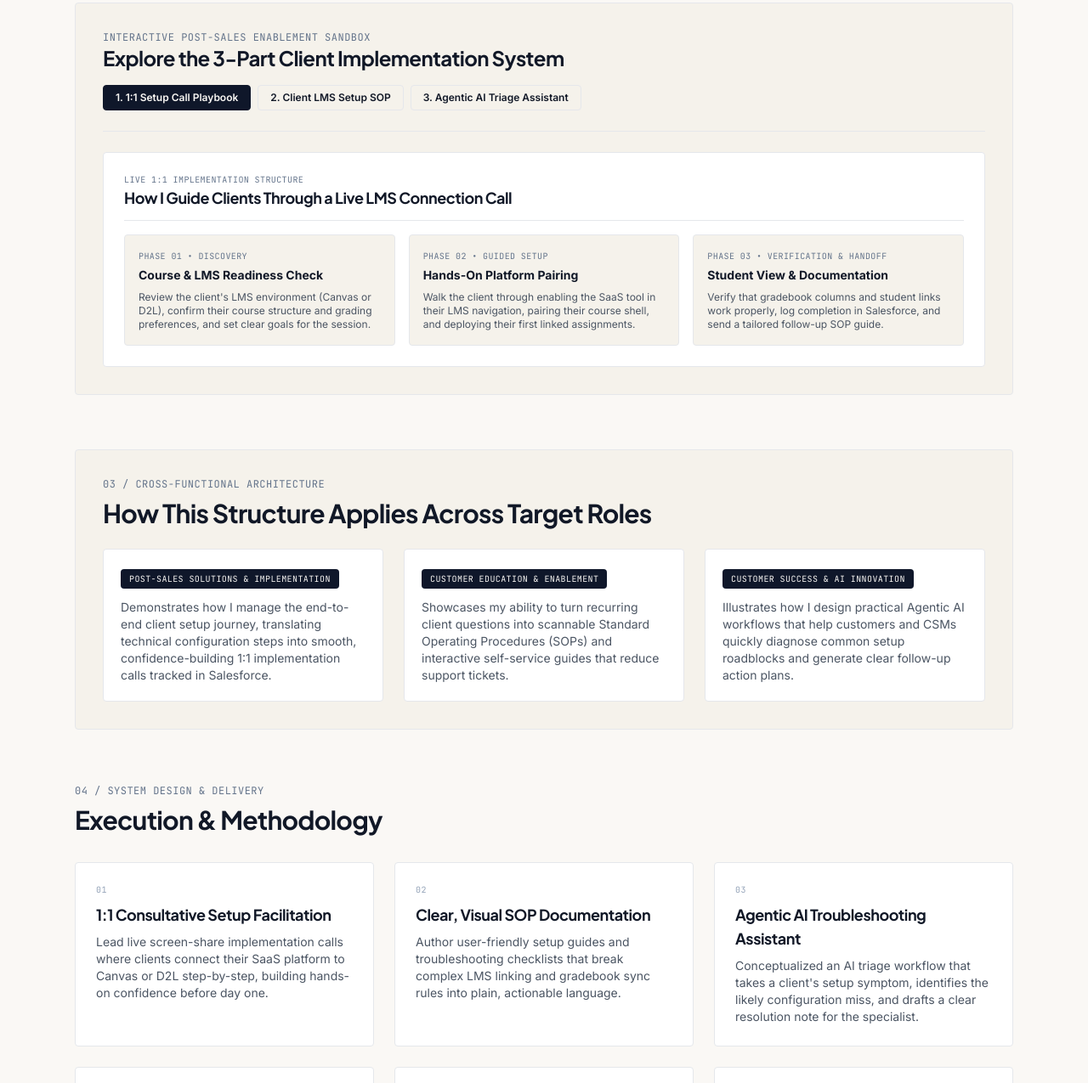
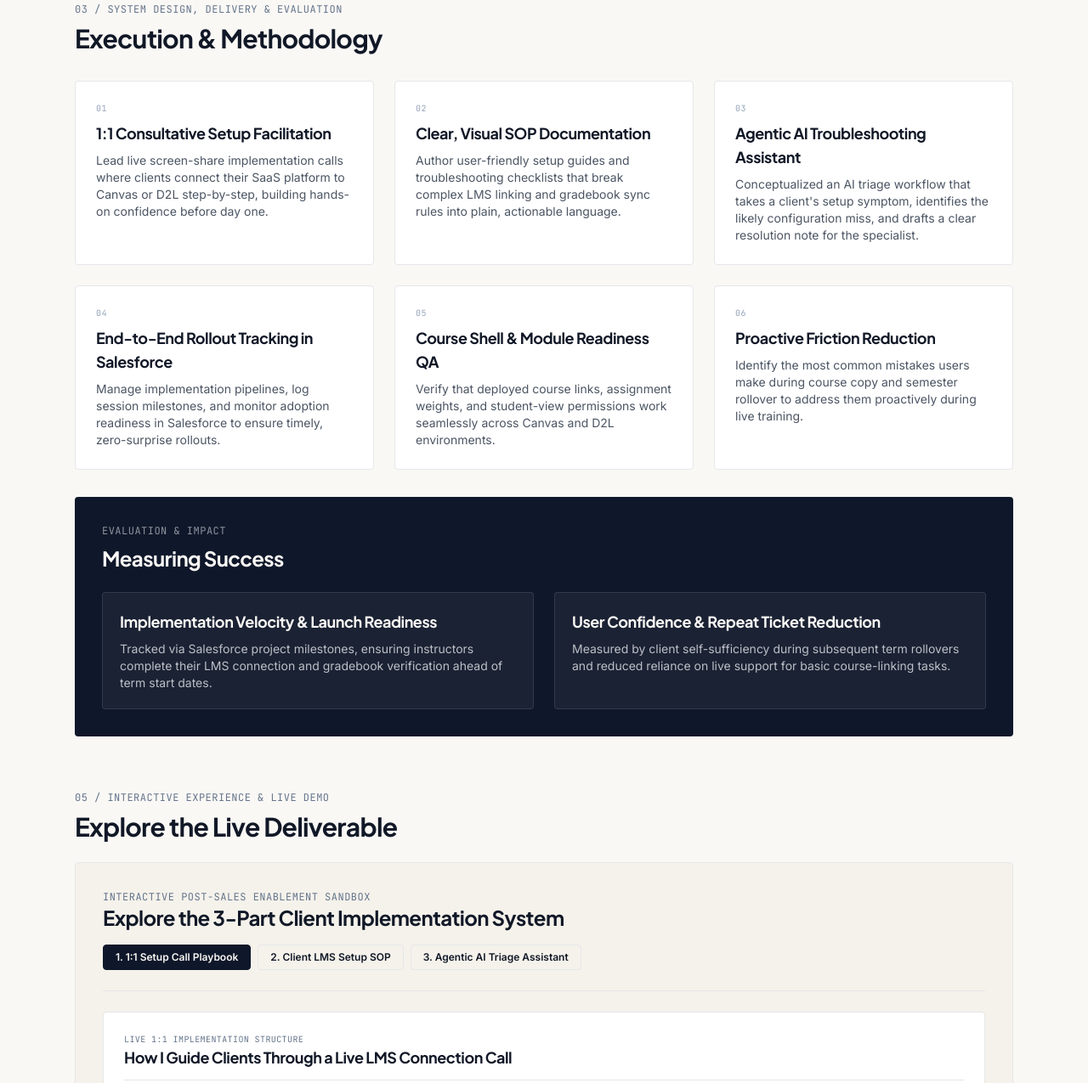
Before and after one commit to lythiaA/portfolio, a plain HTML site: page project.html in a window 1280 px wide. Shown: the part 985-2260 px from the top of the page at 85% size. Drawn offline with nearby package versions, Linux system fonts and the light colour scheme.

Commit message:
Updated Page with new flow

```diff
--- a/project.html
+++ b/project.html
@@ -95,7 +95,7 @@
                     </div>
                 </div>
 
-                <!-- Challenge & Persona Grid -->
+                <!-- 01 & 02: Challenge & Persona Grid -->
                 <div class="grid md:grid-cols-2 gap-8 mb-16">
                     <div class="p-8 rounded surface-white">
                         <span class="font-mono-tag text-xs text-slate-500 block mb-2">01 / The Operational & Learning Gap</span>
@@ -109,15 +109,69 @@
                     </div>
                 </div>
 
-                <!-- Dynamic Interactive Sandbox / Video / App Launcher -->
-                ${cs.renderInteractive ? cs.renderInteractive() : ''}
+                <!-- 03: Execution, Methodology & Measuring Success -->
+                <div class="mb-16">
+                    <span class="font-mono-tag text-xs text-slate-500 block mb-2">03 / System Design, Delivery & Evaluation</span>
+                    <h2 class="font-display text-3xl font-bold text-[#111827] mb-8">Execution & Methodology</h2>
+                    <div class="grid md:grid-cols-2 lg:grid-cols-3 gap-6 mb-8">
+                        ${cs.features.map((f, i) => `
+                            <div class="p-6 rounded surface-white">
+                                <span class="font-mono-tag text-[10px] text-slate-400 block mb-2">0${i + 1}</span>
+                                <h3 class="font-display font-bold text-lg text-[#111827] mb-2">${f.title}</h3>
+                                <p class="text-xs sm:text-sm text-[#4B5563] leading-relaxed">${f.desc}</p>
+                            </div>
+                        `).join('')}
+                    </div>
 
-                <!-- Cross-Industry & Target Role Transferability Block -->
+                    <!-- Measuring Success & Impact (Paired directly under Execution & Methodology) -->
+                    <div class="p-8 rounded bg-[#0F172A] text-[#FAF8F5]">
+                        <span class="font-mono-tag text-xs text-[#E5E7EB]/60 block mb-2">Evaluation & Impact</span>
+                        <h3 class="font-display text-2xl font-bold mb-6">Measuring Success</h3>
+                        <div class="grid md:grid-cols-2 gap-6">
+                            <div class="p-5 rounded bg-white/5 border border-white/10">
+                                <h4 class="font-display font-bold text-lg text-[#FAF8F5] mb-2">${cs.evaluation.metric1Title}</h4>
+                                <p class="text-xs sm:text-sm text-[#E5E7EB]/80 leading-relaxed">${cs.evaluation.metric1Desc}</p>
+                            </div>
+                            <div class="p-5 rounded bg-white/5 border border-white/10">
+                                <h4 class="font-display font-bold text-lg text-[#FAF8F5] mb-2">${cs.evaluation.metric2Title}</h4>
+                                <p class="text-xs sm:text-sm text-[#E5E7EB]/80 leading-relaxed">${cs.evaluation.metric2Desc}</p>
+                            </div>
+                        </div>
+                    </div>
+                </div>
+
+                <!-- 04: Top 3 Skills Displayed -->
+                ${cs.skills ? `
+                <div class="mb-16 p-8 rounded surface-sandstone">
+                    <span class="font-mono-tag text-xs text-slate-500 block mb-2">04 / Core Competencies in Action</span>
+                    <h2 class="font-display text-2xl md:text-3xl font-bold text-[#111827] mb-6">Top Skills Displayed</h2>
+                    <div class="grid md:grid-cols-3 gap-6">
+                        ${cs.skills.map(s => `
+                            <div class="p-5 rounded bg-white border border-[#E5E7EB]">
+                                <span class="font-mono-tag text-[10px] px-2.5 py-1 rounded bg-[#0F172A] text-[#FAF8F5] inline-block mb-3">${s.skill}</span>
+                                <p class="text-xs sm:text-sm text-[#4B5563] leading-relaxed">${s.desc}</p>
+                            </div>
+                        `).join('')}
+                    </div>
+                </div>` : ''}
+
+                <!-- 05: Interactive Experience & Live Demo -->
+                ${cs.renderInteractive ? `
+                <div class="mb-16">
+                    <div class="mb-6">
+                        <span class="font-mono-tag text-xs text-slate-500 block mb-2">05 / Interactive Experience & Live Demo</span>
+                        <h2 class="font-display text-3xl font-bold text-[#111827] mb-2">${cs.demoTitle || 'Explore the Live Deliverable'}</h2>
+                        ${cs.demoIntro ? `<p class="text-sm md:text-base text-[#4B5563] max-w-3xl leading-relaxed">${cs.demoIntro}</p>` : ''}
+                    </div>
+                    ${cs.renderInteractive()}
+                </div>` : ''}
+
+                <!-- 06: Cross-Industry & Target Role Transferability Block -->
                 ${cs.transferability ? `
-                <div class="mb-16 p-8 rounded surface-sandstone">
-                    <span class="font-mono-tag text-xs text-slate-500 block mb-2">03 / Cross-Functional Architecture</span>
+                <div class="p-8 rounded surface-sandstone">
+                    <span class="font-mono-tag text-xs text-slate-500 block mb-2">06 / Cross-Functional Architecture</span>
                     <h2 class="font-display text-2xl md:text-3xl font-bold text-[#111827] mb-6">How This Structure Applies Across Target Roles</h2>
-                    <div class="grid md:grid-cols-${cs.transferability.length} gap-6">
+                    <div class="grid md:grid-cols-3 gap-6">
                         ${cs.transferability.map(t => `
                             <div class="p-5 rounded bg-white border border-[#E5E7EB]">
                                 <span class="font-mono-tag text-[10px] px-2.5 py-1 rounded bg-[#0F172A] text-[#FAF8F5] inline-block mb-3">${t.role}</span>
@@ -126,37 +180,6 @@
                         `).join('')}
                     </div>
                 </div>` : ''}
-
-                <!-- 6 Key Architectural & Enablement Features -->
-                <div class="mb-16">
-                    <span class="font-mono-tag text-xs text-slate-500 block mb-2">04 / System Design & Delivery</span>
-                    <h2 class="font-display text-3xl font-bold text-[#111827] mb-8">Execution & Methodology</h2>
-                    <div class="grid md:grid-cols-2 lg:grid-cols-3 gap-6">
-                        ${cs.features.map((f, i) => `
-                            <div class="p-6 rounded surface-white">
-                                <span class="font-mono-tag text-[10px] text-slate-400 block mb-2">0${i + 1}</span>
-                                <h3 class="font-display font-bold text-lg text-[#111827] mb-2">${f.title}</h3>
-                                <p class="text-xs sm:text-sm text-[#4B5563] leading-relaxed">${f.desc}</p>
-                            </div>
-                        `).join('')}
-                    </div>
-                </div>
-
-                <!-- Measuring Success & Telemetry -->
-                <div class="p-8 rounded bg-[#0F172A] text-[#FAF8F5]">
-                    <span class="font-mono-tag text-xs text-[#E5E7EB]/60 block mb-2">05 / Evaluation & Impact</span>
-                    <h2 class="font-display text-2xl md:text-3xl font-bold mb-6">Measuring Success</h2>
-                    <div class="grid md:grid-cols-2 gap-6">
-                        <div class="p-5 rounded bg-white/5 border border-white/10">
-                            <h3 class="font-display font-bold text-lg text-[#FAF8F5] mb-2">${cs.evaluation.metric1Title}</h3>
-                            <p class="text-xs sm:text-sm text-[#E5E7EB]/80 leading-relaxed">${cs.evaluation.metric1Desc}</p>
-                        </div>
-                        <div class="p-5 rounded bg-white/5 border border-white/10">
-                            <h3 class="font-display font-bold text-lg text-[#FAF8F5] mb-2">${cs.evaluation.metric2Title}</h3>
-                            <p class="text-xs sm:text-sm text-[#E5E7EB]/80 leading-relaxed">${cs.evaluation.metric2Desc}</p>
-                        </div>
-                    </div>
-                </div>
             `;
 
             // Initialize Project-Specific Interactive Widget
```
Also changed, not shown: index.html (line endings or trailing spaces).
